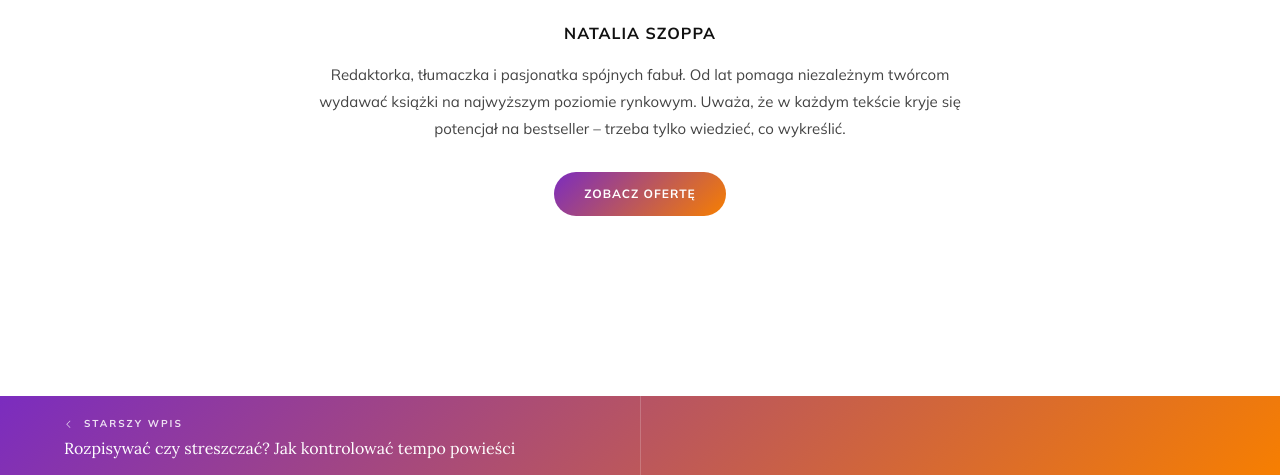
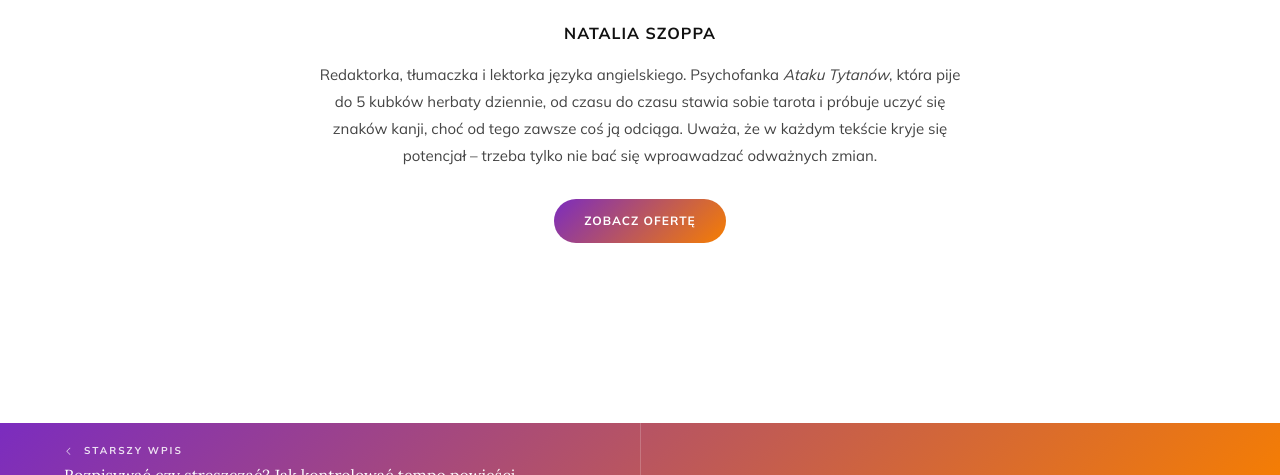
Before and after one commit to Bonnie00726/nataliaszoppa, a Jekyll site: the page built from _posts/2026-06-06-z-jakim-nastawieniem-piszesz.md, in a window 1280 px wide and 900 px high, scrolled down 5826 px, cut to the strip 195-670 px from the top of the window. Built offline with Jekyll 4.4.1, drawn with Linux system fonts in a browser that asks for light colours.

Commit message:
Update post.html

```diff
--- a/_layouts/post.html
+++ b/_layouts/post.html
@@ -171,7 +171,8 @@ layout: default
     .author-btn:hover { opacity: 0.9; transform: translateY(-2px); color: white; }
 
     /* NAWIGACJA I POWIĄZANE WPISY - SUBTELNIEJSZE PASKI */
-    .post-footer-nav { width: 100vw; position: relative; left: 50%; right: 50%; margin-left: -50vw; margin-right: -50vw; margin-bottom: -50px; }
+
+    .post-footer-nav { width: 100vw; position: relative; left: 50%; right: 50%; margin-left: -50vw; margin-right: -50vw; margin-bottom: -65px; }
     .prev-next-bar { display: flex; background: var(--gradient); }
     .nav-link-block {
         flex: 1; padding: 20px 5%; color: white; text-decoration: none;
@@ -283,10 +284,10 @@ layout: default
 
     <div class="author-bio">
         <div class="author-bio-header">O autorze</div>
-        <img src="https://images.unsplash.com/photo-1534528741775-53994a69daeb?auto=format&fit=crop&w=150&q=80" alt="Natalia Szoppa" class="author-img">
+        <img src="https://i.imgur.com/mtNOaBr.jpeg" alt="Natalia Szoppa" class="author-img">
         <div class="author-info">
             <h4>Natalia Szoppa</h4>
-            <p>Redaktorka, tłumaczka i pasjonatka spójnych fabuł. Od lat pomaga niezależnym twórcom wydawać książki na najwyższym poziomie rynkowym. Uważa, że w każdym tekście kryje się potencjał na bestseller – trzeba tylko wiedzieć, co wykreślić.</p>
+            <p>Redaktorka, tłumaczka i lektorka języka angielskiego. Psychofanka <i>Ataku Tytanów</i>, która pije do 5 kubków herbaty dziennie, od czasu do czasu stawia sobie tarota i próbuje uczyć się znaków kanji, choć od tego zawsze coś ją odciąga. Uważa, że w każdym tekście kryje się potencjał – trzeba tylko nie bać się wproawadzać odważnych zmian.</p>
             <a href="{{ '/oferta.html' | relative_url }}" class="author-btn">Zobacz ofertę</a>
         </div>
     </div>
```
